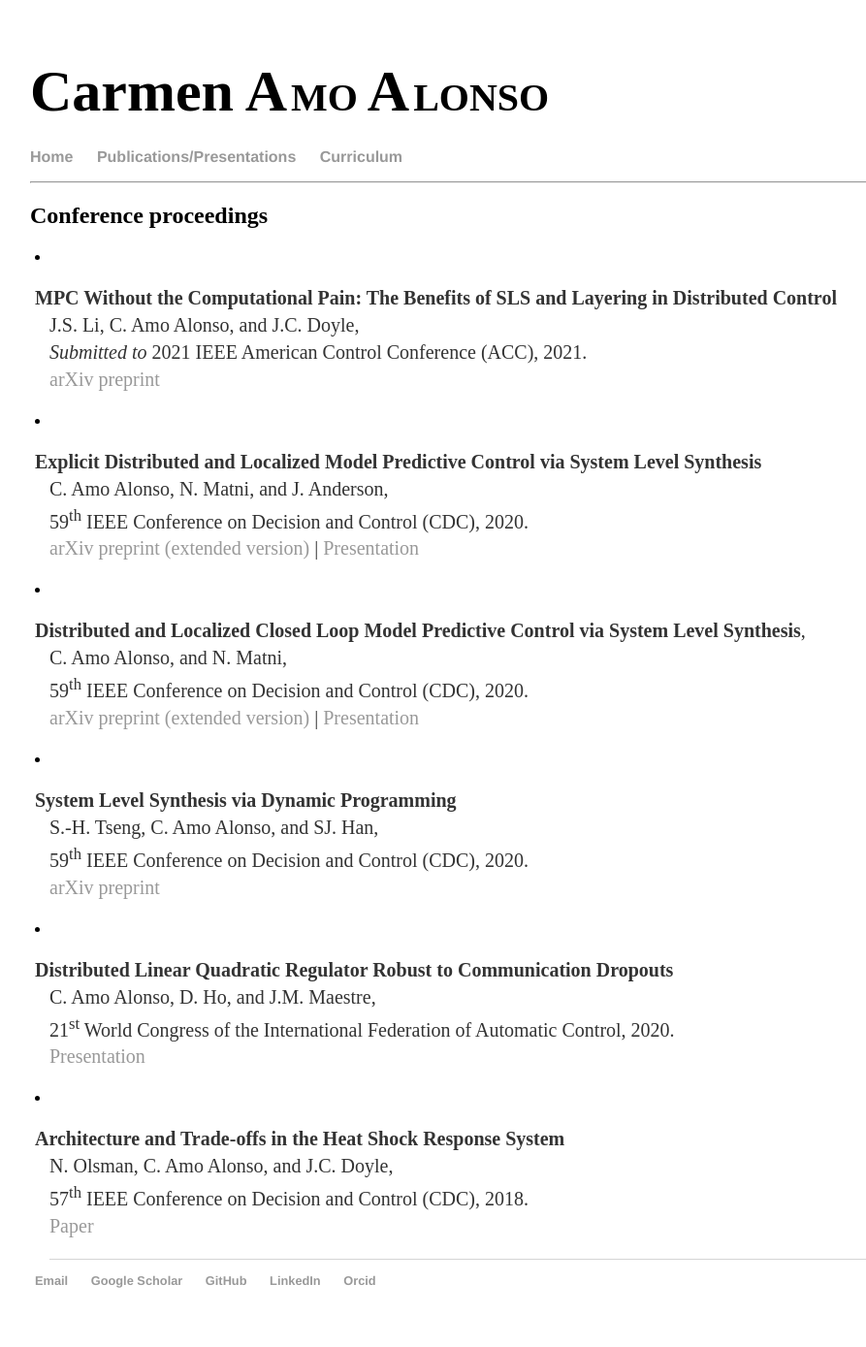
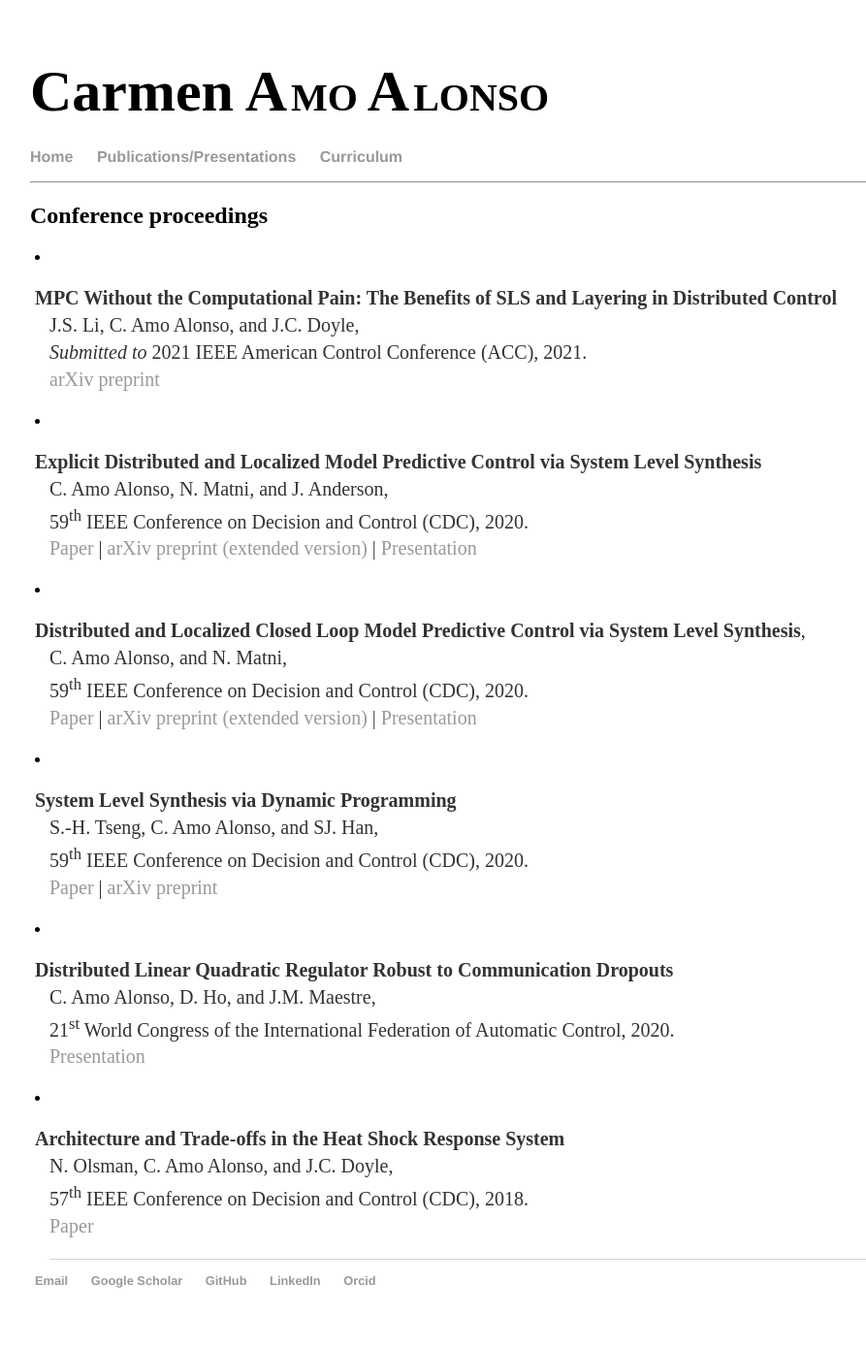
Before and after one commit to camoalon/camoalon.github.io, a Jekyll site: the page built from publications.html, in a window 1280 px wide. Shown: the whole page at 97% size, without its empty margins (161-1054 px from the left). Built offline with Jekyll 4.4.1, drawn with Linux system fonts in a browser that asks for light colours.

Commit message:
added links to publications

```diff
--- a/_config.yml
+++ b/_config.yml
@@ -23,8 +23,7 @@ email: camoalon@caltech.edu
 description: >- # this means to ignore newlines until "baseurl:"
   Welcome to Carmen Amo Alonso's website!
 baseurl: "" # the subpath of your site, e.g. /blog
-url: "" # the base hostname & protocol for your site, e.g. http://example.com
-twitter_username: jekyllrb
+url: "" # the base hostname & protocol for your site, e.g. https://camoalon.github.io
 github_username:  camoalon
 
 # Build settings
--- a/publications.html
+++ b/publications.html
@@ -18,6 +18,7 @@ J.S. Li, C. Amo Alonso, and J.C. Doyle, <br />
  <strong>Explicit Distributed and Localized Model Predictive Control via System Level Synthesis</strong><br />
  C. Amo Alonso, N. Matni, and J. Anderson, <br />
 59<sup>th</sup> IEEE Conference on Decision and Control (CDC), 2020. <br />
+<a href="https://ieeexplore.ieee.org/document/9304349"> Paper </a> |
 <a href="https://arxiv.org/abs/2005.13807"> arXiv preprint (extended version)</a> |
 <a href="https://youtu.be/IhtuGZp8QM0"> Presentation </a></p>
 
@@ -27,6 +28,7 @@ J.S. Li, C. Amo Alonso, and J.C. Doyle, <br />
 <strong>Distributed and Localized Closed Loop Model Predictive Control via System Level Synthesis</strong>, <br />
 C. Amo Alonso, and N. Matni, <br />
 59<sup>th</sup> IEEE Conference on Decision and Control (CDC), 2020. <br />
+<a href="https://ieeexplore.ieee.org/document/9303936"> Paper </a> |
 <a href="https://arxiv.org/abs/1909.10074"> arXiv preprint (extended version)</a> |
 <a href="https://youtu.be/mF2Wbriy2Zg"> Presentation </a></p>
 
@@ -36,6 +38,7 @@ C. Amo Alonso, and N. Matni, <br />
 <strong>System Level Synthesis via Dynamic Programming</strong> <br />
 S.-H. Tseng, C. Amo Alonso, and SJ. Han, <br />
 59<sup>th</sup> IEEE Conference on Decision and Control (CDC), 2020. <br />
+<a href="https://ieeexplore.ieee.org/document/9304369"> Paper </a> |
 <a href="https://arxiv.org/abs/2004.12567"> arXiv preprint</a></p>
 
 
```
